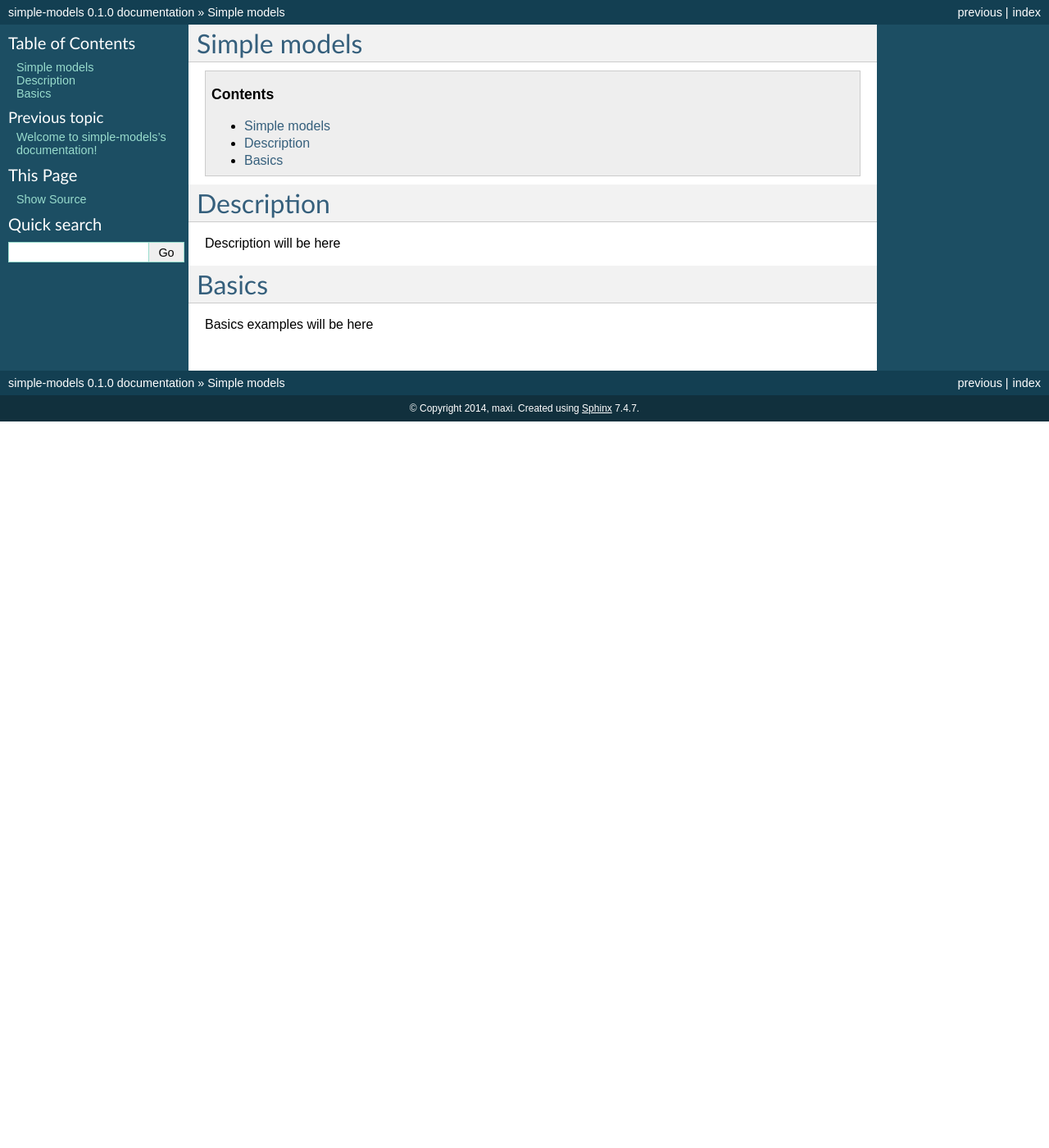
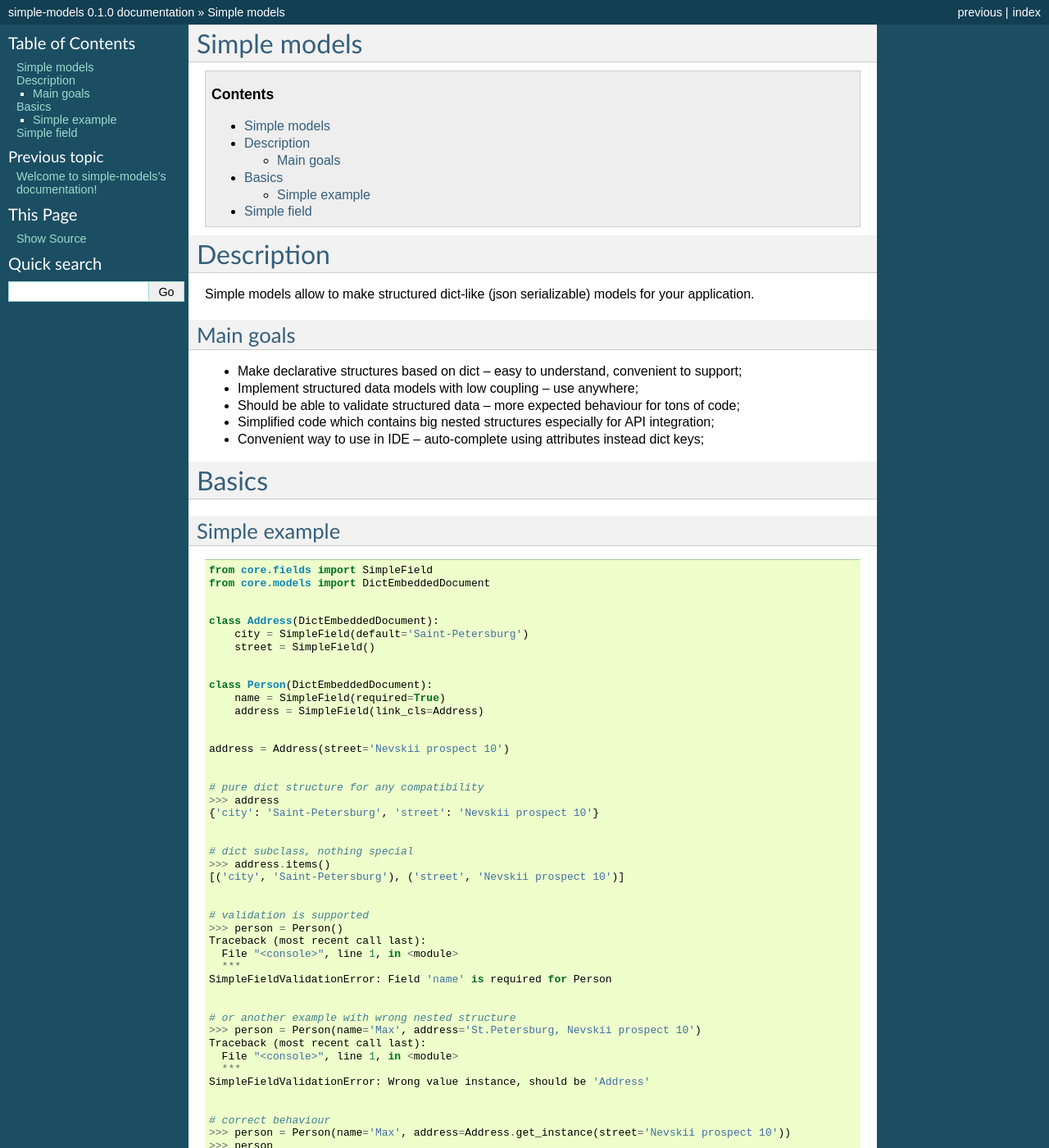
Before and after one commit to prawn-cake/simple-models, a Sphinx documentation site: the page built from docs/source/main.rst, in a window 1280 px wide and 1400 px high. Shown: the whole window at 82% size. Built offline with Sphinx 7.4.7, drawn with Linux system fonts in a browser that asks for light colours; some of the changed text lies outside the part shown.

Commit message:
Model fixes, added docs, added Makefile

```diff
--- a/docs/source/main.rst
+++ b/docs/source/main.rst
@@ -7,10 +7,83 @@ Simple models
 Description
 ###########
 
-Description will be here
+Simple models allow to make structured dict-like (json serializable) models for your application.
+
+Main goals
+-----------
+
+* Make declarative structures based on dict -- easy to understand, convenient to support;
+* Implement structured data models with low coupling -- use anywhere;
+* Should be able to validate structured data -- more expected behaviour for tons of code;
+* Simplified code which contains big nested structures especially for API integration;
+* Convenient way to use in IDE -- auto-complete using attributes instead dict keys;
+
 
 
 Basics
 ######
 
-Basics examples will be here
+Simple example
+--------------
+
+.. code-block:: python
+
+    from core.fields import SimpleField
+    from core.models import DictEmbeddedDocument
+
+
+    class Address(DictEmbeddedDocument):
+        city = SimpleField(default='Saint-Petersburg')
+        street = SimpleField()
+
+
+    class Person(DictEmbeddedDocument):
+        name = SimpleField(required=True)
+        address = SimpleField(link_cls=Address)
+
+
+    address = Address(street='Nevskii prospect 10')
+
+
+    # pure dict structure for any compatibility
+    >>> address
+    {'city': 'Saint-Petersburg', 'street': 'Nevskii prospect 10'}
+
+
+    # dict subclass, nothing special
+    >>> address.items()
+    [('city', 'Saint-Petersburg'), ('street', 'Nevskii prospect 10')]
+
+
+    # validation is supported
+    >>> person = Person()
+    Traceback (most recent call last):
+      File "<console>", line 1, in <module>
+      ***
+    SimpleFieldValidationError: Field 'name' is required for Person
+
+
+    # or another example with wrong nested structure
+    >>> person = Person(name='Max', address='St.Petersburg, Nevskii prospect 10')
+    Traceback (most recent call last):
+      File "<console>", line 1, in <module>
+      ***
+    SimpleFieldValidationError: Wrong value instance, should be 'Address'
+
+
+    # correct behaviour
+    >>> person = Person(name='Max', address=Address.get_instance(street='Nevskii prospect 10'))
+    >>> person
+    {'name': 'Max', 'address': {'city': 'Saint-Petersburg', 'street': 'Nevskii prospect 10'}}
+
+
+Simple field
+############
+
+There is only one field type - SimpleField.
+You can store any value here. No need to distinguish type of values now.
+
+.. autoclass:: core.models.SimpleField
+    :members:
+    :private-members:
+    :special-members:
```
Also changed, not shown: 4 other files.
